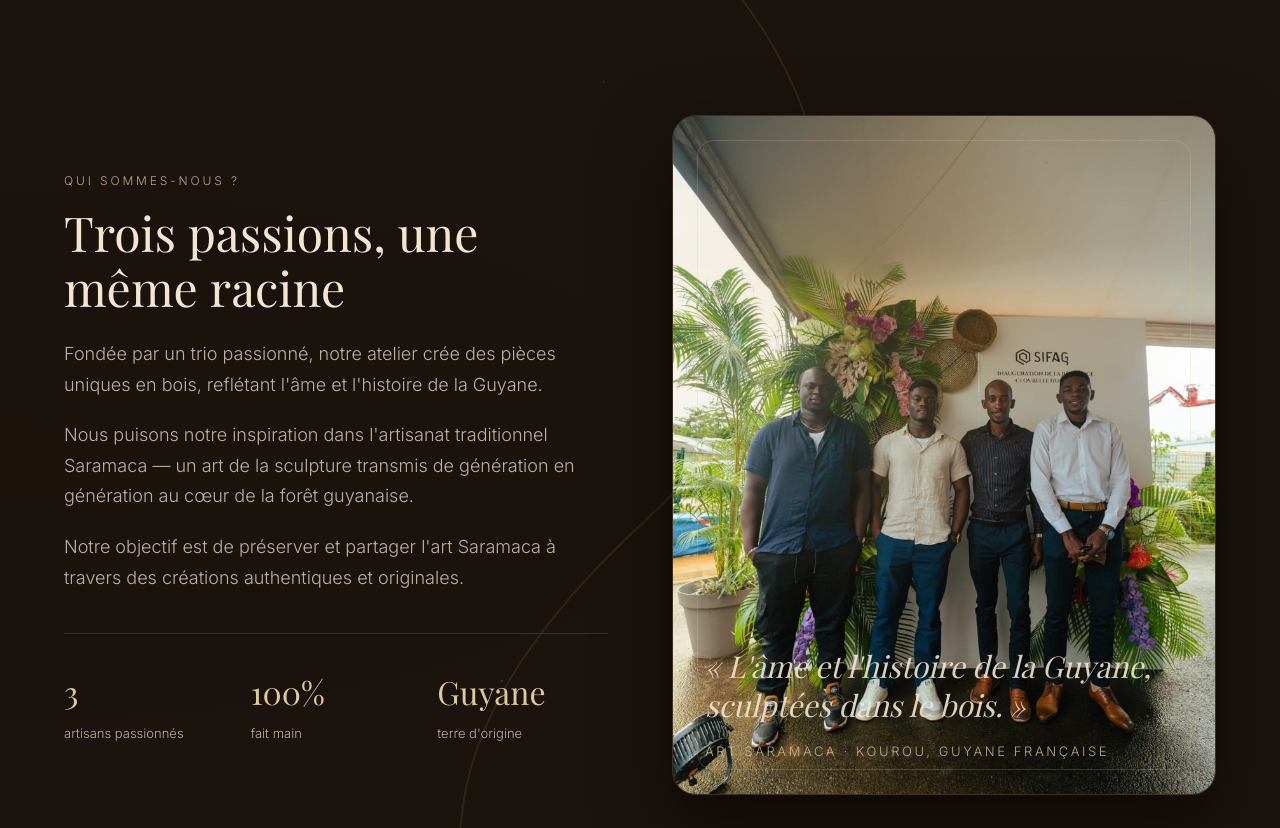
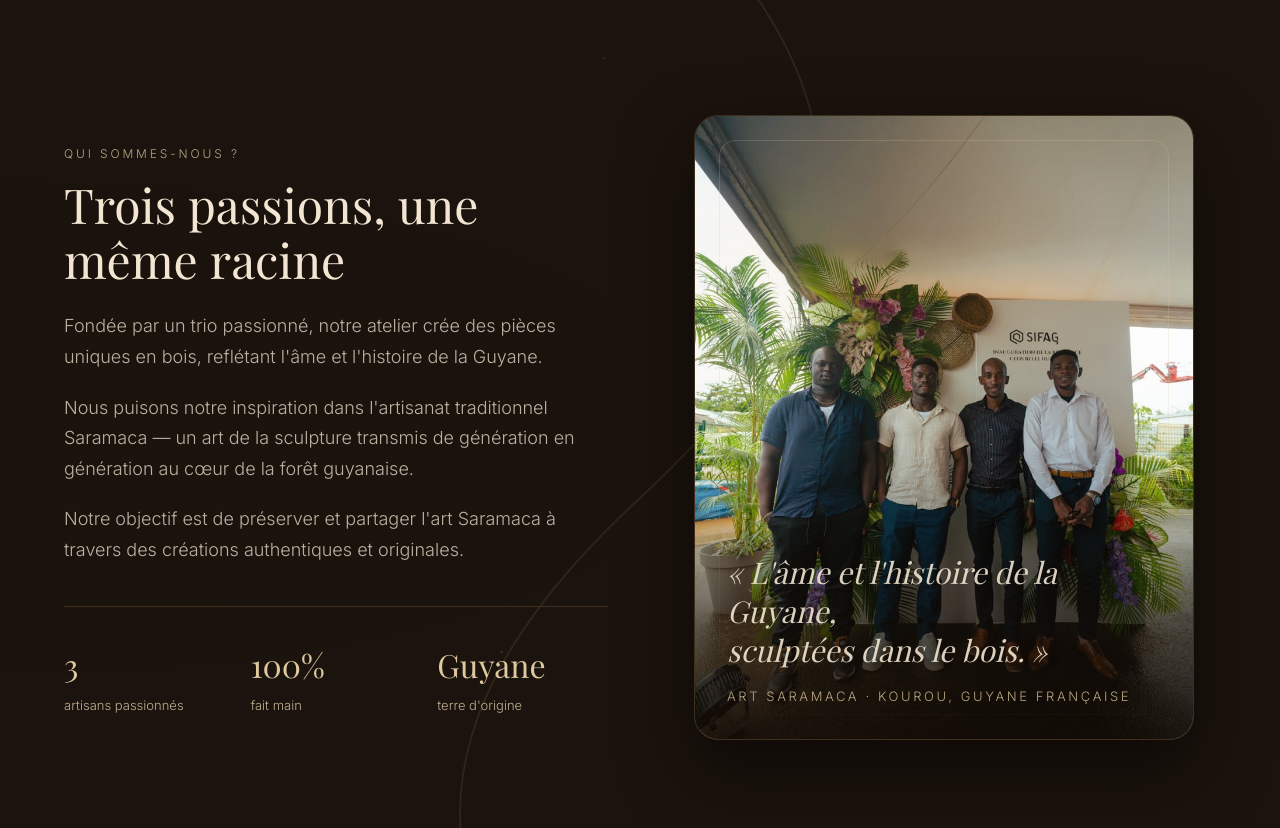
Before and after one commit to brandupcommunication-svg/sarame-art-design-, a plain HTML site: page index.html in a window 1280 px wide. Shown: the part 2666-3494 px from the top of the page. Drawn offline with nearby package versions, Linux system fonts and the light colour scheme; a web font is replaced by a local one.

Commit message:
Update index.html

```diff
--- a/index.html
+++ b/index.html
@@ -561,19 +561,50 @@
     @media (min-width: 768px) { .story-stat dt { font-size: 2rem; } }
     .story-stat dd { margin-top: 4px; font-size: .8125rem; color: rgb(var(--muted-foreground)); }
     .story-visual {
-      position: relative;
-      aspect-ratio: 4/5; width: 100%;
-      border-radius: 24px; overflow: hidden;
-      border: 1px solid rgb(var(--border));
-      background: linear-gradient(to bottom right, rgba(146,102,64,.3), rgb(var(--card)), rgb(var(--background)));
-      box-shadow: 0 30px 70px rgba(0,0,0,.5);
-    }
+  position: relative;
+  aspect-ratio: 4/5;
+  width: 100%;
+  max-width: 500px;
+  justify-self: center;
+  border-radius: 24px;
+  overflow: hidden;
+  border: 1px solid rgb(var(--border));
+  background: linear-gradient(
+    to bottom right,
+    rgba(146,102,64,.3),
+    rgb(var(--card)),
+    rgb(var(--background))
+  );
+  box-shadow: 0 30px 70px rgba(0,0,0,.5);
+}
     .story-visual::after {
-      content: ''; position: absolute; inset: 0;
-      background: radial-gradient(circle at 30% 20%, rgba(224,184,114,.25), transparent 55%);
-    }
+  content: '';
+  position: absolute;
+  inset: 0;
+  background: radial-gradient(
+    circle at 30% 20%,
+    rgba(224,184,114,.10),
+    transparent 55%
+  );
+  pointer-events: none;
+}
     .story-visual-frame { position: absolute; inset: 24px; border: 1px solid rgba(222,201,159,.2); border-radius: 16px; }
-    .story-visual-caption { position: absolute; left: 0; right: 0; bottom: 0; padding: 32px; z-index: 2; }
+    .story-visual-caption {
+  position: absolute;
+  left: 0;
+  right: 0;
+  bottom: 0;
+  padding: 110px 32px 32px;
+  z-index: 3;
+
+  background: linear-gradient(
+    to bottom,
+    transparent 0%,
+    rgba(18,11,6,.22) 28%,
+    rgba(18,11,6,.65) 62%,
+    rgba(18,11,6,.92) 100%
+  );
+}
     .story-visual-caption p { font-family: var(--font-serif); font-style: italic; font-size: 1.5rem; color: rgba(242,230,210,.9); line-height: 1.3; }
     @media (min-width: 768px) { .story-visual-caption p { font-size: 1.875rem; } }
     .story-visual-caption span { margin-top: 16px; display: block; font-size: .8125rem; text-transform: uppercase; letter-spacing: .2em; color: rgba(222,201,159,.8); }
```
